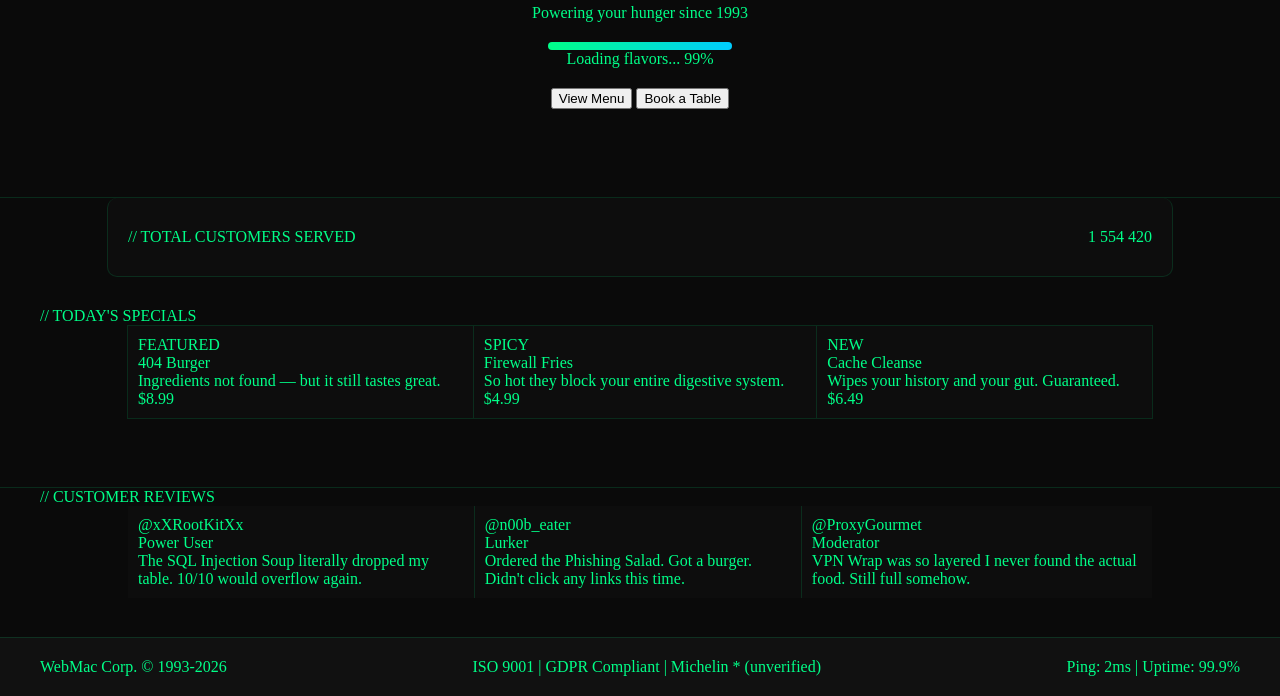
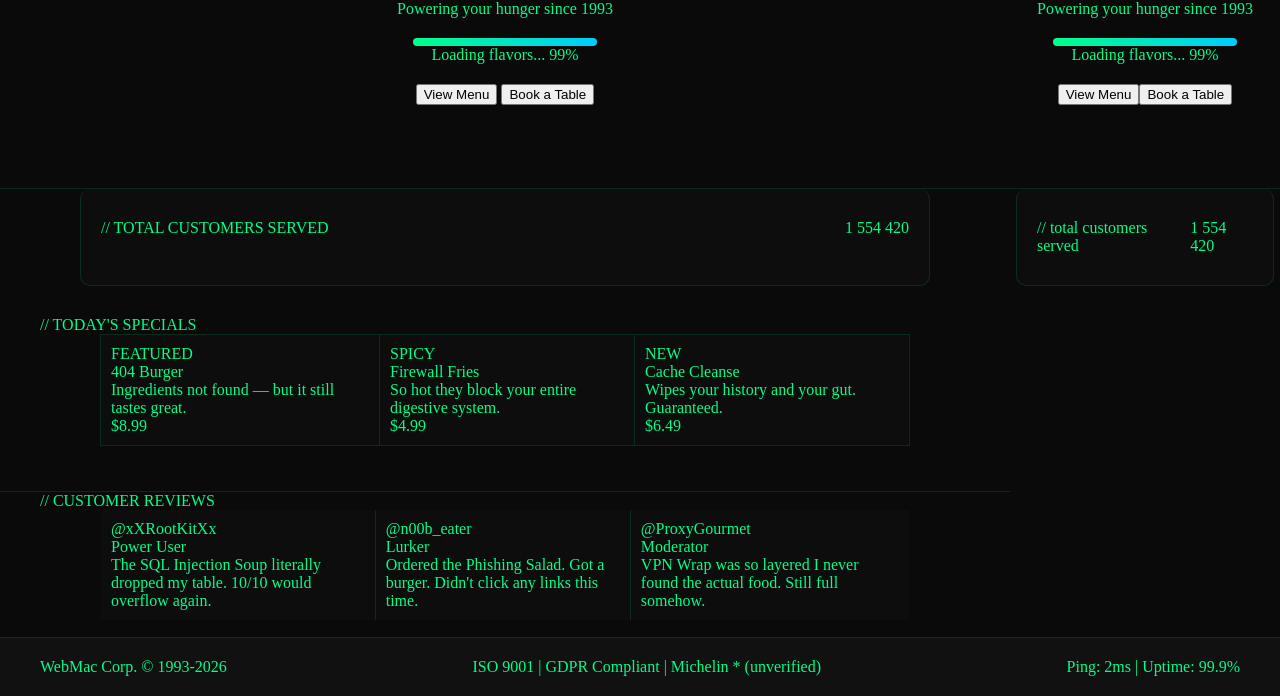
Before and after one commit to hadrianoo/restaurant-page, a website built with webpack: page src/template.html in a window 1280 px wide. Shown: the part 237-933 px from the top of the page. Built offline with nearby package versions, Linux system fonts and the light colour scheme.

Commit message:
In progres, rewriting home page to js

```diff
--- a/src/home.js
+++ b/src/home.js
@@ -0,0 +1,77 @@
+export const homePage = () => {
+
+    const introSection = () => {
+        const intro = document.createElement("div");
+        const name = document.createElement("div");
+        const web = document.createElement("div");
+        const mac = document.createElement("div");
+        const since = document.createElement("div");
+        const barContainer = document.createElement("div");
+        const bar = document.createElement("div");
+        const loading = document.createElement("div");
+        const nameButtons = document.createElement("div");
+        const viewMenuButton = document.createElement("button");
+        const bookTableButton = document.createElement("button");
+
+        intro.id = "intro";
+        name.className = "name";
+        nameButtons.id = "name-buttons";
+
+        web.textContent = "Web";
+        mac.textContent = "Mac";
+        since.textContent = "Powering your hunger since 1993";
+        loading.textContent = "Loading flavors... 99%"
+        viewMenuButton.textContent = "View Menu";
+        bookTableButton.textContent = "Book a Table";
+
+        name.appendChild(web);
+        name.appendChild(mac);
+        intro.appendChild(name);
+
+
+        intro.appendChild(since);
+
+        barContainer.appendChild(bar);
+        barContainer.appendChild(loading);
+        intro.appendChild(barContainer);
+
+
+        nameButtons.appendChild(viewMenuButton);
+        nameButtons.appendChild(bookTableButton);
+        intro.appendChild(nameButtons);
+
+        return intro;
+    }
+
+    const servedSection = () => {
+        const served = document.createElement("div");
+        const title = document.createElement("div");
+        const servedNumber = document.createElement("div");
+
+        served.id = "served";
+        title.id = "title";
+
+        title.textContent = "// total customers served";
+        servedNumber.textContent = "1 554 420";
+
+        served.appendChild(title);
+        served.appendChild(servedNumber);
+
+        return served;
+    }
+
+    const specialSection = () => {
+
+    }
+
+    const reviewSection = () => {
+
+    }
+
+    return {
+        introSection,
+        servedSection,
+        specialSection,
+        reviewSection
+    }
+}
--- a/src/index.js
+++ b/src/index.js
@@ -1 +1,9 @@
 import "./styles.css";
+import { homePage } from "./home.js";
+
+
+const home = homePage();
+
+const content = document.querySelector("#content");
+content.appendChild(home.introSection());
+content.appendChild(home.servedSection());
--- a/src/styles.css
+++ b/src/styles.css
@@ -91,7 +91,7 @@
 #content {
     min-height: 100vh;
     display: grid;
-    grid-template-rows: 2fr min-content 1fr 1fr min-content;
+    grid-template-rows: 2fr min-content 1fr 1fr;
 
 }
 
@@ -200,7 +200,6 @@
 
 footer {
     border-top: 1px solid var(--color-border);
-    grid-row: 4;
     display: flex;
     background-color: var(--color-bg-nav);
     justify-content: space-between;
```
